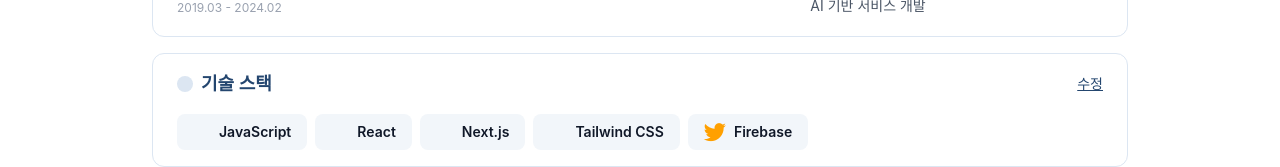
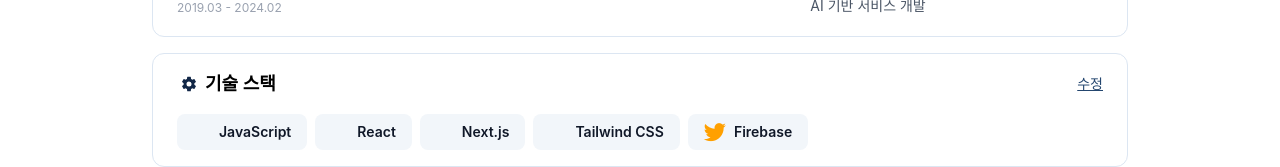
Before and after one commit to dajung-y/matchfolio, a React (Vite) app: page /portfolio in a window 1280 px wide. Shown: the part 426-593 px from the top of the page. Built offline with nearby package versions, Linux system fonts and the light colour scheme.

Commit message:
feat: profile page 스킬 섹션 아이콘 추가

```diff
--- a/src/components/profile/SkillSection.jsx
+++ b/src/components/profile/SkillSection.jsx
@@ -1,3 +1,5 @@
+import { IoSettingsSharp } from "react-icons/io5";
+
 export default function SKillSection({ skills }) {
   const skillIcons = {
     // language
@@ -31,10 +33,10 @@ export default function SKillSection({ skills }) {
       {/* header */}
       <div className="flex items-center justify-between">
         <div className="flex items-center">
-          <div className="rounded-full w-4 h-4 mr-2 bg-primary-light"></div>
-          <h2 className="text-lg font-semibold text-primary-medium">
-            기술 스택
-          </h2>
+          <div className="flex items-center justify-center w-6 h-6 mr-1">
+            <IoSettingsSharp className="w-full text-primary" />
+          </div>
+          <h2 className="text-lg font-semibold text-primar">기술 스택</h2>
         </div>
         {/* TODO: 수정 기능 추가 */}
         <button
```
